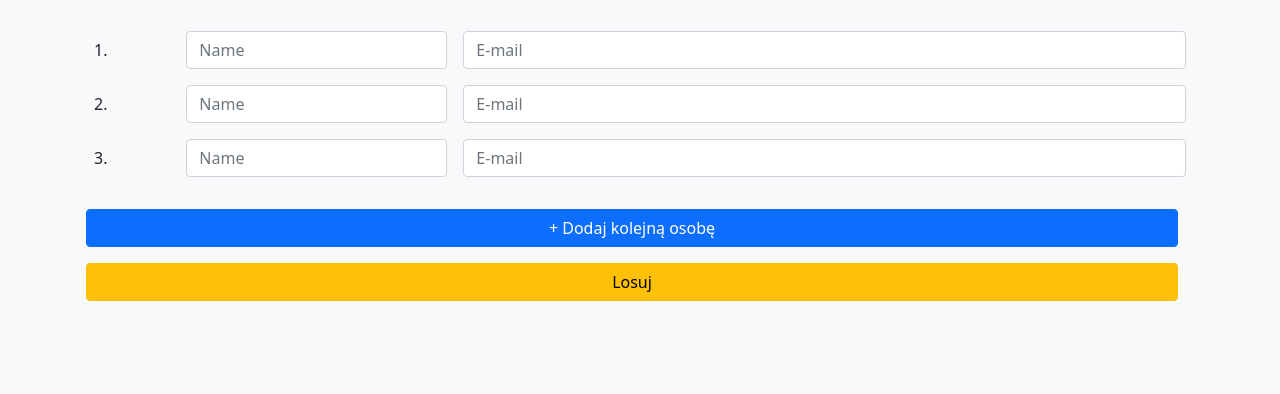
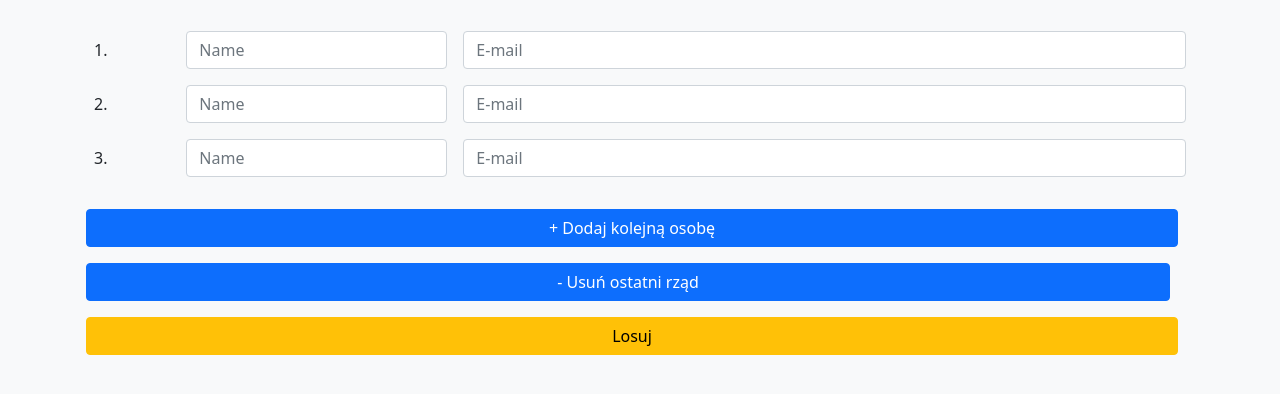
Before and after one commit to annasont/secret_santa, a Django app: page / in a window 1280 px wide. Shown: the part 240-634 px from the top of the page. Run offline with Django 3.2, Linux system fonts and the light colour scheme.

Commit message:
Retrieving data from POST in vews.py

```diff
--- a/draw/templates/draw/home.html
+++ b/draw/templates/draw/home.html
@@ -24,11 +24,17 @@
                 {% endwith %}
 
             <div class="row g-3">
-                <form class="row g-3" action='actionUrl' method='GET'></form>
+                <form class="row g-3" action='' method='GET'></form>
                     <button name="rows" value="{{ valueRowsButton }}" type="submit" class="btn btn-primary">+ Dodaj kolejną osobę</button>
+                </form>
+        </form >
+                <form class="row g-2" method='POST' action=''>
+                    {% csrf_token %}
+                    <input type="hidden" id="minusRows" name="minusRows" value="1">
+                    <button name="minusRowsButton" type="submit" class="btn btn-primary">- Usuń ostatni rząd</button>
                 </form>
                     <button type="submit" class="btn btn-warning">Losuj</button>
             </div>
-        </form >
+
     </div>
 {% endblock content %}
--- a/draw/views.py
+++ b/draw/views.py
@@ -8,9 +8,15 @@ def home(request):
     else:
         no = 3
 
+    x = ''
+    if request.POST and request.POST.get('minusRows'):
+        x = no - 1
+
     context = {
         'title': 'Home',
         'no': no,
-        'valueRowsButton': no + 1
+        'valueRowsButton': no + 1,
+
+        'x': x
     }
     return render(request, 'draw/home.html', context)
```
